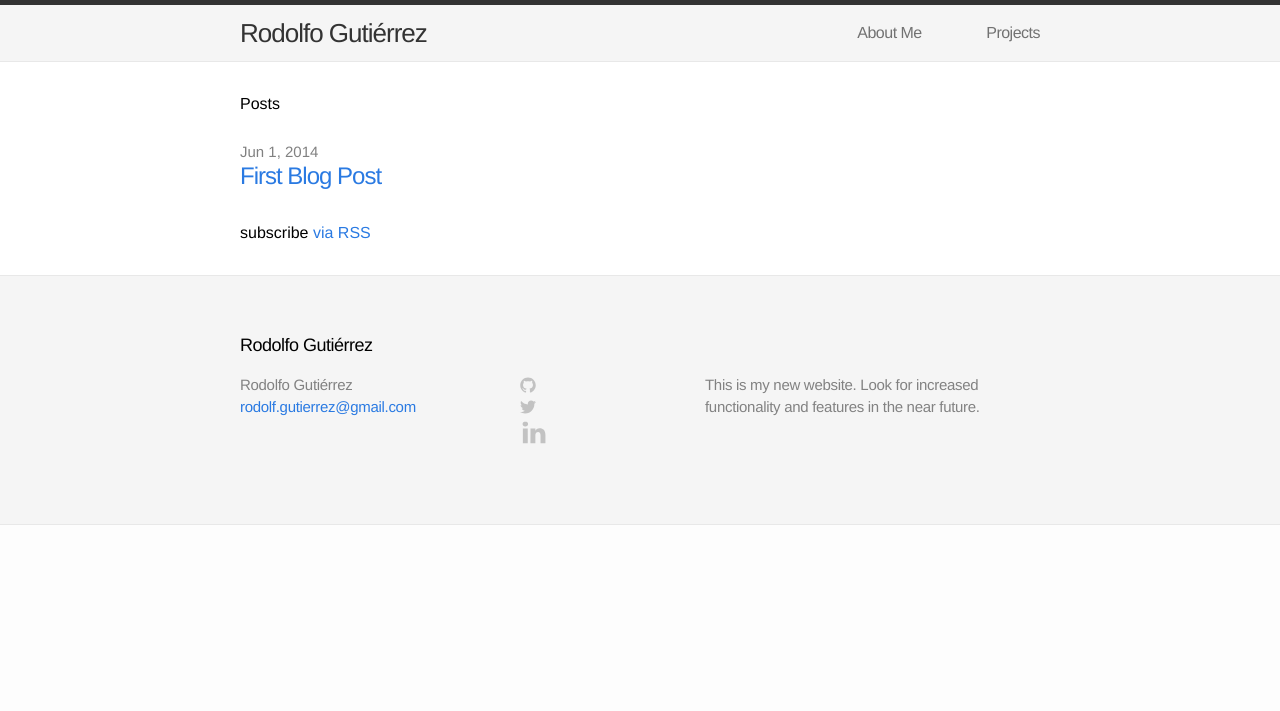
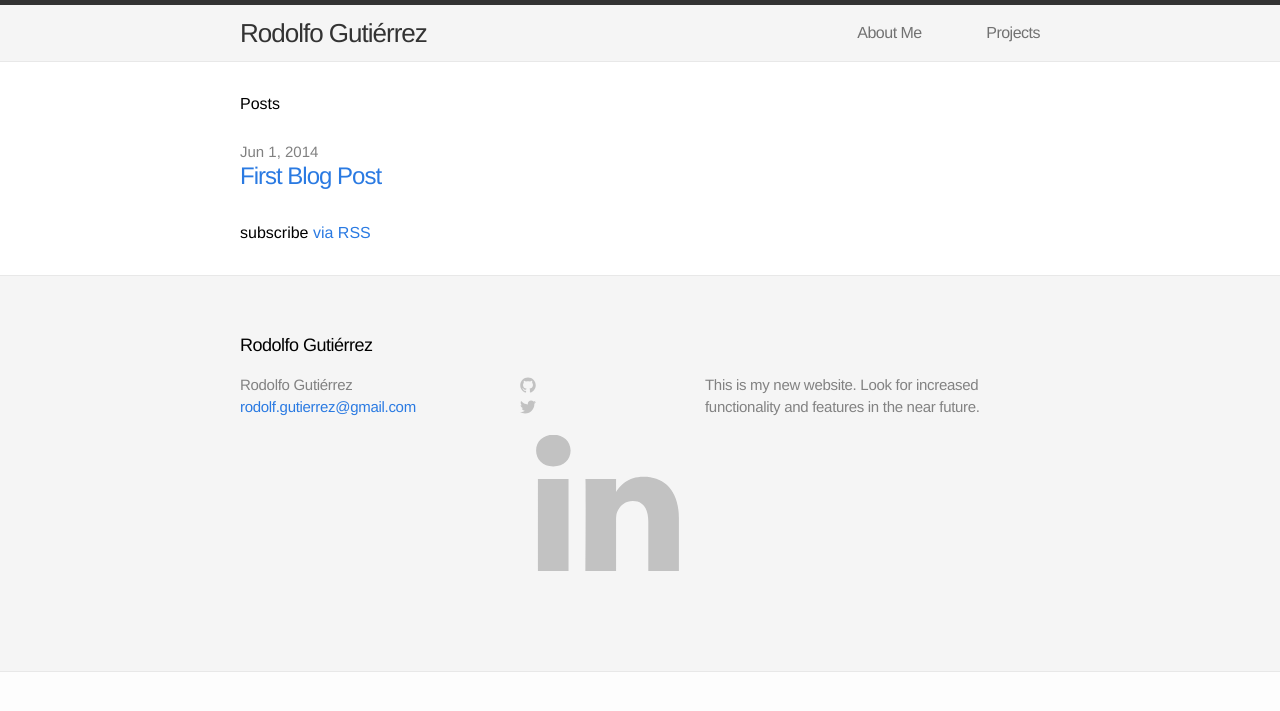
Before and after one commit to gutzrodolfo/arwedding.love, a Jekyll site: the page built from index.html, in a window 1280 px wide. Shown: the top 711 px of the page. Built offline with Jekyll 4.4.1, drawn with Linux system fonts in a browser that asks for light colours.

Commit message:
footer changes

```diff
--- a/_includes/footer.html
+++ b/_includes/footer.html
@@ -54,7 +54,7 @@
           <a href="https://linkedin.com/{{ site.username }}">
             <span class="icon linkedin">
              <svg version="1.1" id="Layer_1" xmlns="http://www.w3.org/2000/svg" xmlns:xlink="http://www.w3.org/1999/xlink" x="0px" y="0px"
-            width="28px" height="28px" viewBox="0 0 28 28" enable-background="new 0 0 28 28" xml:space="preserve">
+            viewBox="0 0 28 28" enable-background="new 0 0 28 28" xml:space="preserve">
             <path fill="#C2C2C2" d="M25.424,15.887v8.447h-4.896v-7.882c0-1.979-0.709-3.331-2.48-3.331c-1.354,0-2.158,0.911-2.514,1.803
             c-0.129,0.315-0.162,0.753-0.162,1.194v8.216h-4.899c0,0,0.066-13.349,0-14.731h4.899v2.088c-0.01,0.016-0.023,0.032-0.033,0.048
             h0.033V11.69c0.65-1.002,1.812-2.435,4.414-2.435C23.008,9.254,25.424,11.361,25.424,15.887z M5.348,2.501
```
